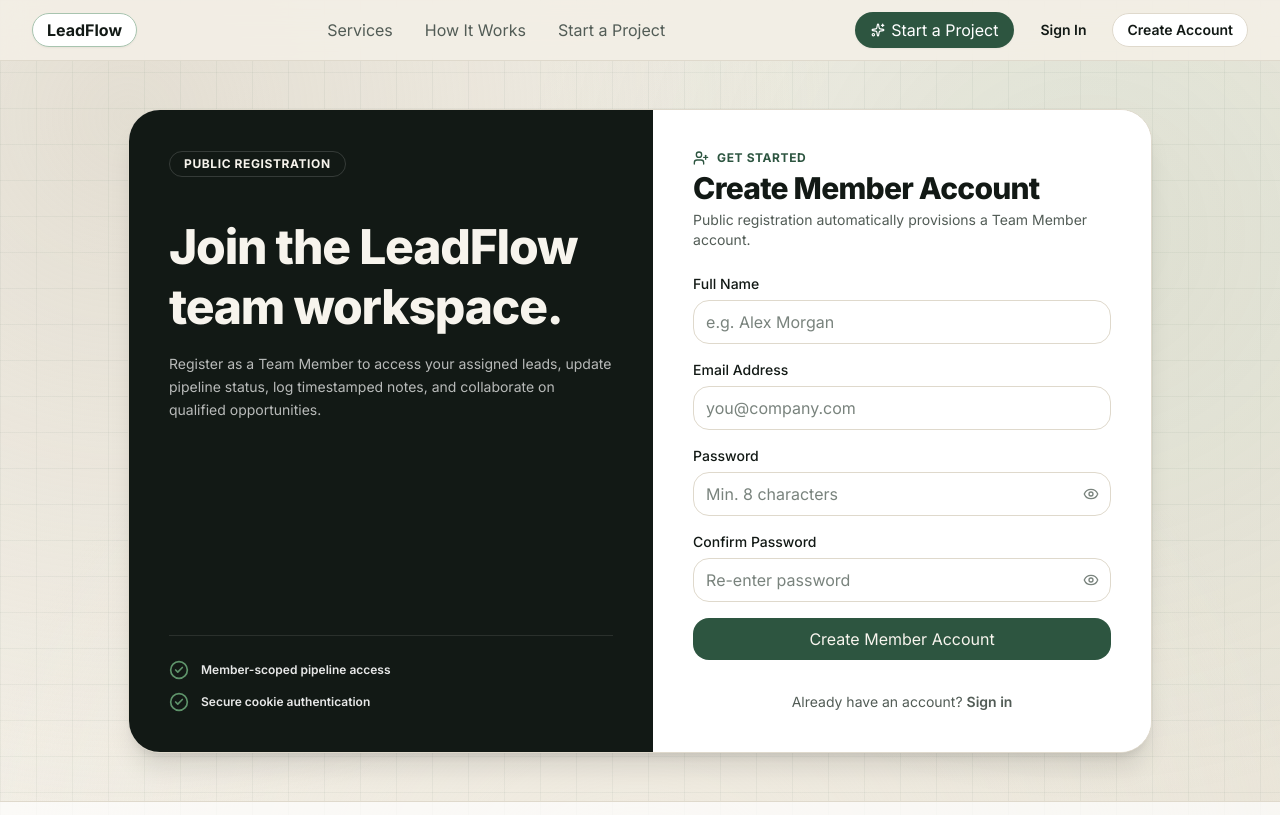
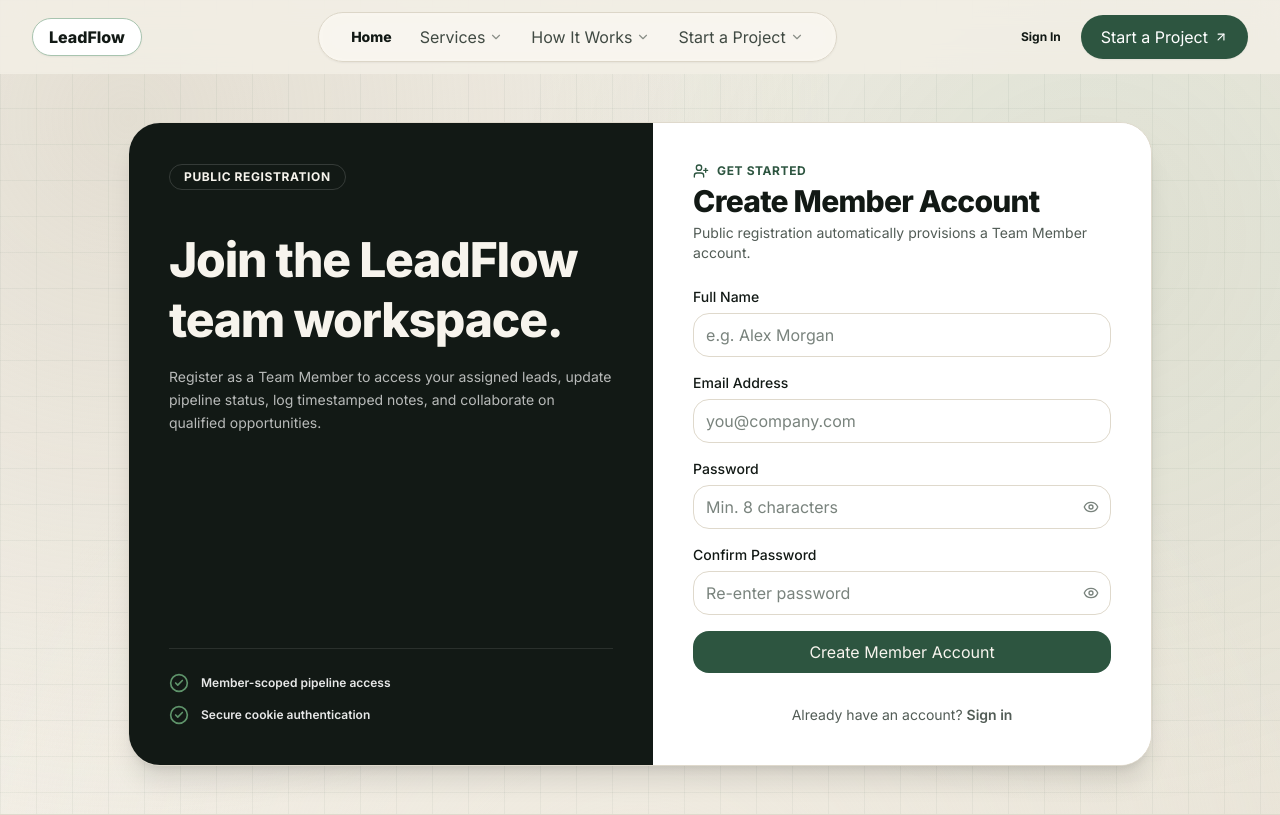
Before and after one commit to Satwaj/LeadFlow, a React (Vite) app in the folder Frontend/: page /register in a window 1280 px wide. Shown: the top 815 px of the page. Built offline with nearby package versions, Linux system fonts and the light colour scheme; no server answers.

Commit message:
Initial LeadFlow implementation

```diff
--- a/Frontend/src/components/layout/Navbar.jsx
+++ b/Frontend/src/components/layout/Navbar.jsx
@@ -1,12 +1,12 @@
 import { useState } from "react";
 import { useSelector } from "react-redux";
 import { Link, useLocation, useNavigate } from "react-router-dom";
-import { ArrowRight, LayoutDashboard, Menu, Sparkles, User, X } from "lucide-react";
+import { ArrowUpRight, ChevronDown, LayoutDashboard, Menu, Sparkles, X } from "lucide-react";
 import { motion, AnimatePresence } from "framer-motion";
 
 const Navbar = ({ onScrollToSection }) => {
   const [mobileMenuOpen, setMobileMenuOpen] = useState(false);
-  const { user, isAuthenticated } = useSelector((state) => state.auth);
+  const { isAuthenticated } = useSelector((state) => state.auth);
   const location = useLocation();
   const navigate = useNavigate();
 
@@ -23,75 +23,71 @@ const Navbar = ({ onScrollToSection }) => {
   };
 
   return (
-    <header className="sticky top-0 z-40 border-b border-[var(--border-default)] bg-[var(--background)]/90 backdrop-blur-md">
-      <div className="mx-auto flex max-w-7xl items-center justify-between px-4 py-3 sm:px-6 lg:px-8">
+    <header className="sticky top-0 z-50 py-3 bg-[var(--background)]/85 backdrop-blur-md">
+      <div className="mx-auto flex max-w-7xl items-center justify-between px-4 sm:px-6 lg:px-8">
         {/* Brand Logo */}
         <Link to="/" className="group flex items-center gap-2">
-          <span className="rounded-full border border-[var(--border-brand)] bg-white px-3.5 py-1 text-base font-bold shadow-xs transition group-hover:border-[var(--brand)] group-hover:text-[var(--brand)]">
+          <span className="rounded-full border border-[var(--border-brand)] bg-white px-4 py-1.5 text-base font-extrabold text-[var(--text-primary)] shadow-xs transition group-hover:border-[var(--brand)] group-hover:text-[var(--brand)]">
             LeadFlow
           </span>
         </Link>
 
-        {/* Desktop Nav Links */}
-        <nav className="hidden items-center gap-8 md:flex" aria-label="Main navigation">
+        {/* Floating Pill Capsule Bar matching screenshot */}
+        <nav className="hidden items-center rounded-full border border-[#dcd6c8] bg-[#f9f6f0]/95 px-8 py-3 shadow-xs md:flex gap-7 backdrop-blur-md">
+          <Link
+            to="/"
+            className="text-sm font-extrabold text-[#121915] hover:text-[var(--brand)] transition"
+          >
+            Home
+          </Link>
           <button
             type="button"
             onClick={() => handleNavClick("services")}
-            className="text-sm font-medium text-[var(--text-secondary)] hover:text-[var(--brand)] transition cursor-pointer"
+            className="inline-flex items-center gap-1 text-sm font-medium text-[#404a43] hover:text-[var(--brand)] transition cursor-pointer"
           >
-            Services
+            Services <ChevronDown className="h-3.5 w-3.5 opacity-60" />
           </button>
           <button
             type="button"
             onClick={() => handleNavClick("how-it-works")}
-            className="text-sm font-medium text-[var(--text-secondary)] hover:text-[var(--brand)] transition cursor-pointer"
+            className="inline-flex items-center gap-1 text-sm font-medium text-[#404a43] hover:text-[var(--brand)] transition cursor-pointer"
           >
-            How It Works
+            How It Works <ChevronDown className="h-3.5 w-3.5 opacity-60" />
           </button>
           <button
             type="button"
             onClick={() => handleNavClick("start-project")}
-            className="text-sm font-medium text-[var(--text-secondary)] hover:text-[var(--brand)] transition cursor-pointer"
+            className="inline-flex items-center gap-1 text-sm font-medium text-[#404a43] hover:text-[var(--brand)] transition cursor-pointer"
           >
-            Start a Project
+            Start a Project <ChevronDown className="h-3.5 w-3.5 opacity-60" />
           </button>
         </nav>
 
-        {/* Desktop Actions */}
+        {/* Right Action Capsule Buttons */}
         <div className="hidden items-center gap-3 md:flex">
-          {/* Prominent Start Project CTA */}
-          <button
-            type="button"
-            onClick={() => handleNavClick("start-project")}
-            className="inline-flex items-center gap-1.5 rounded-full bg-[var(--brand)] px-4 py-1.5 text-sm font-semibold text-white shadow-xs hover:bg-[var(--brand-hover)] transition cursor-pointer hover:shadow-md"
-          >
-            <Sparkles className="h-3.5 w-3.5" aria-hidden="true" />
-            Start a Project
-          </button>
-
-          {/* Logged in vs Guest links */}
           {isAuthenticated ? (
             <Link
               to="/app/dashboard"
-              className="inline-flex items-center gap-2 rounded-full border border-[var(--brand)] bg-[var(--brand-soft)] px-4 py-1.5 text-sm font-bold text-[var(--brand)] hover:bg-[var(--brand)] hover:text-white transition shadow-xs"
+              className="inline-flex items-center gap-2 rounded-full border border-[var(--brand)] bg-[var(--brand-soft)] px-5 py-2 text-xs font-bold text-[var(--brand)] hover:bg-[var(--brand)] hover:text-white transition shadow-xs"
             >
-              <LayoutDashboard className="h-4 w-4" aria-hidden="true" />
+              <LayoutDashboard className="h-3.5 w-3.5" aria-hidden="true" />
               Dashboard
             </Link>
           ) : (
             <>
               <Link
                 to="/login"
-                className="rounded-full px-3.5 py-1.5 text-sm font-semibold text-[var(--brand)] hover:bg-white transition"
+                className="text-xs font-bold text-[#121915] hover:text-[var(--brand)] px-2 transition"
               >
                 Sign In
               </Link>
-              <Link
-                to="/register"
-                className="rounded-full border border-[var(--border-default)] bg-white px-3.5 py-1.5 text-sm font-semibold text-[var(--text-primary)] hover:bg-[var(--surface-muted)] transition"
+              <button
+                type="button"
+                onClick={() => handleNavClick("start-project")}
+                className="inline-flex items-center gap-1.5 rounded-full bg-[var(--brand)] px-5 py-2.5 text-xs font-bold text-white shadow-xs hover:bg-[var(--brand-hover)] transition cursor-pointer hover:shadow-md"
               >
-                Create Account
-              </Link>
+                Start a Project <ArrowUpRight className="h-3.5 w-3.5" aria-hidden="true" />
+              </button>
             </>
           )}
         </div>
@@ -99,11 +95,11 @@ const Navbar = ({ onScrollToSection }) => {
         {/* Mobile menu trigger */}
         <button
           type="button"
-          className="rounded-lg p-2 text-[var(--text-primary)] md:hidden hover:bg-white focus:outline-none"
+          className="rounded-full border border-[#dcd6c8] bg-[#f9f6f0] p-2.5 text-[var(--text-primary)] md:hidden hover:bg-white focus:outline-none shadow-xs"
           onClick={() => setMobileMenuOpen(!mobileMenuOpen)}
           aria-label="Toggle navigation menu"
         >
-          {mobileMenuOpen ? <X className="h-6 w-6" /> : <Menu className="h-6 w-6" />}
+          {mobileMenuOpen ? <X className="h-5 w-5" /> : <Menu className="h-5 w-5" />}
         </button>
       </div>
 
@@ -111,31 +107,38 @@ const Navbar = ({ onScrollToSection }) => {
       <AnimatePresence>
         {mobileMenuOpen && (
           <motion.div
-            initial={{ opacity: 0, height: 0 }}
-            animate={{ opacity: 1, height: "auto" }}
-            exit={{ opacity: 0, height: 0 }}
+            initial={{ opacity: 0, y: -10 }}
+            animate={{ opacity: 1, y: 0 }}
+            exit={{ opacity: 0, y: -10 }}
             transition={{ duration: 0.2 }}
-            className="overflow-hidden border-b border-[var(--border-default)] bg-white px-4 py-4 md:hidden"
+            className="overflow-hidden border-b border-[var(--border-default)] bg-[#f9f6f0] px-4 py-4 md:hidden shadow-lg"
           >
             <div className="flex flex-col space-y-3">
+              <Link
+                to="/"
+                onClick={() => setMobileMenuOpen(false)}
+                className="text-left text-sm font-bold text-[#121915] py-1"
+              >
+                Home
+              </Link>
               <button
                 type="button"
                 onClick={() => handleNavClick("services")}
-                className="text-left text-sm font-medium text-[var(--text-primary)] py-1 cursor-pointer"
+                className="text-left text-sm font-medium text-[#404a43] py-1 cursor-pointer"
               >
                 Services
               </button>
               <button
                 type="button"
                 onClick={() => handleNavClick("how-it-works")}
-                className="text-left text-sm font-medium text-[var(--text-primary)] py-1 cursor-pointer"
+                className="text-left text-sm font-medium text-[#404a43] py-1 cursor-pointer"
               >
                 How It Works
               </button>
               <button
                 type="button"
                 onClick={() => handleNavClick("start-project")}
-                className="text-left text-sm font-medium text-[var(--text-primary)] py-1 cursor-pointer"
+                className="text-left text-sm font-medium text-[#404a43] py-1 cursor-pointer"
               >
                 Start a Project
               </button>
@@ -144,16 +147,16 @@ const Navbar = ({ onScrollToSection }) => {
                 <button
                   type="button"
                   onClick={() => handleNavClick("start-project")}
-                  className="w-full text-center rounded-full bg-[var(--brand)] py-2 text-sm font-semibold text-white cursor-pointer"
+                  className="w-full text-center rounded-full bg-[var(--brand)] py-2.5 text-sm font-bold text-white cursor-pointer shadow-xs"
                 >
-                  Start a Project ✨
+                  Start a Project ↗
                 </button>
 
                 {isAuthenticated ? (
                   <Link
                     to="/app/dashboard"
                     onClick={() => setMobileMenuOpen(false)}
-                    className="w-full text-center rounded-full border border-[var(--brand)] bg-[var(--brand-soft)] py-2 text-sm font-bold text-[var(--brand)]"
+                    className="w-full text-center rounded-full border border-[var(--brand)] bg-[var(--brand-soft)] py-2.5 text-sm font-bold text-[var(--brand)]"
                   >
                     Go to Dashboard
                   </Link>
@@ -162,16 +165,16 @@ const Navbar = ({ onScrollToSection }) => {
                     <Link
                       to="/login"
                       onClick={() => setMobileMenuOpen(false)}
-                      className="w-full text-center rounded-full border border-[var(--border-default)] py-2 text-sm font-semibold text-[var(--brand)]"
+                      className="w-full text-center rounded-full border border-[var(--border-default)] py-2.5 text-sm font-semibold text-[var(--text-primary)]"
                     >
                       Sign In
                     </Link>
                     <Link
                       to="/register"
                       onClick={() => setMobileMenuOpen(false)}
-                      className="w-full text-center rounded-full border border-[var(--border-default)] py-2 text-sm font-semibold text-[var(--text-primary)]"
+                      className="w-full text-center rounded-full border border-[var(--border-default)] py-2.5 text-sm font-semibold text-[var(--text-primary)]"
                     >
-                      Create Account
+                      Create Member Account
                     </Link>
                   </>
                 )}
```
